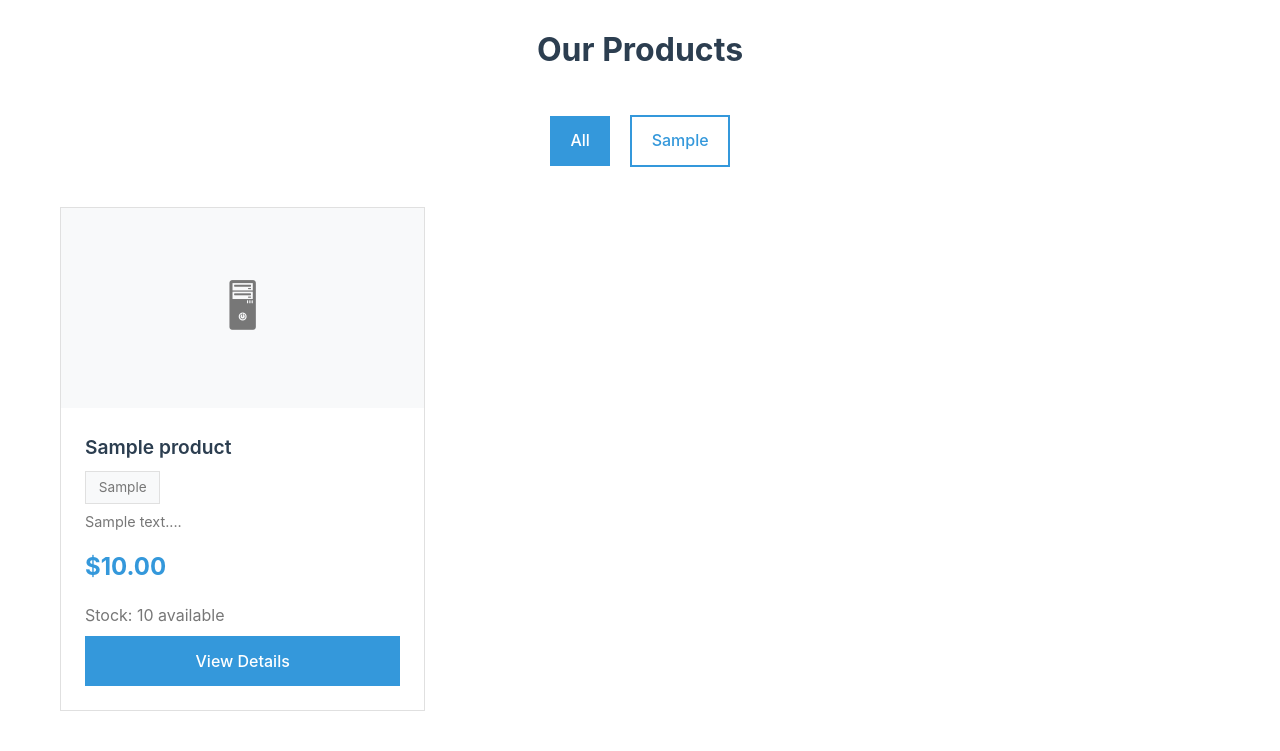
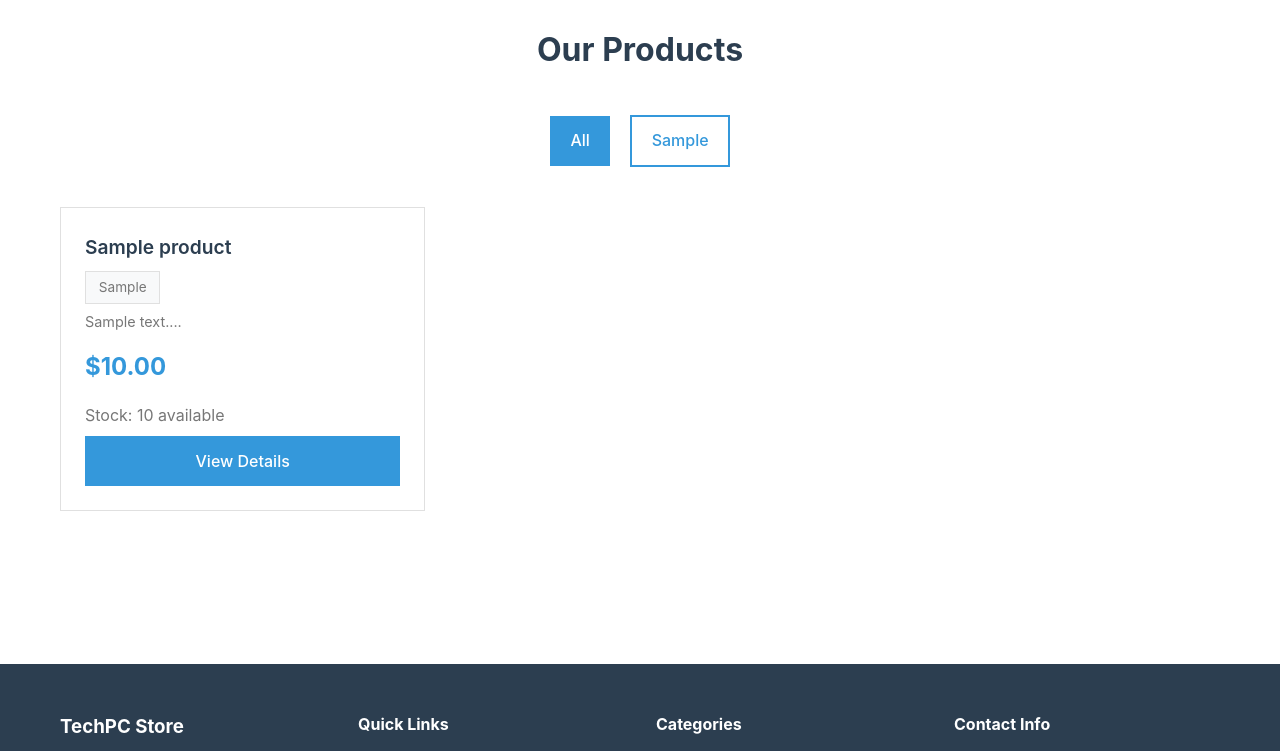
Before and after one commit to OneballLeft/pc-shop, a PHP site: page /src/products.php in a window 1280 px wide. Shown: the part 80-831 px from the top of the page. Run offline with PHP 8.4, Linux system fonts and the light colour scheme; tables that the repository leaves empty hold one stand-in row (values such as "Sample post").

Commit message:
feat: remove PC icons from all product displays

```diff
--- a/index.php
+++ b/index.php
@@ -3,7 +3,7 @@ $page_title = 'Home';
 require_once 'src/includes/header.php';
 
 // Fetch featured products
-$query = "SELECT * FROM products WHERE featured = TRUE ORDER BY created_at DESC LIMIT 4";
+$query = 'SELECT * FROM products WHERE featured = TRUE ORDER BY created_at DESC LIMIT 4';
 $result = mysqli_query($conn, $query);
 $featured_products = mysqli_fetch_all($result, MYSQLI_ASSOC);
 ?>
@@ -22,9 +22,6 @@ $featured_products = mysqli_fetch_all($result, MYSQLI_ASSOC);
         <div class="product-grid">
             <?php foreach ($featured_products as $product): ?>
             <div class="product-card fade-in">
-                <div class="product-image">
-                    <span>&#128421;</span>
-                </div>
                 <div class="product-info">
                     <h3 class="product-name"><?php echo htmlspecialchars($product['name']); ?></h3>
                     <span class="product-category"><?php echo htmlspecialchars($product['category']); ?></span>
--- a/src/cart.php
+++ b/src/cart.php
@@ -80,9 +80,6 @@ foreach ($cart_items as $item) {
         <div class="fade-in">
             <?php foreach ($cart_items as $item): ?>
             <div class="cart-item">
-                <div class="cart-item-image">
-                    <span style="font-size: 2rem;">&#128421;</span>
-                </div>
                 <div class="cart-item-details">
                     <h3 class="cart-item-name"><?php echo htmlspecialchars($item['name']); ?></h3>
                     <p class="cart-item-price">$<?php echo number_format($item['price'], 2); ?> each</p>
--- a/src/product-detail.php
+++ b/src/product-detail.php
@@ -52,10 +52,6 @@ if ($_SERVER['REQUEST_METHOD'] === 'POST' && isset($_POST['add_to_cart'])) {
     <?php endif; ?>
 
     <div class="product-detail fade-in">
-        <div class="product-detail-image">
-            <span>&#128421;</span>
-        </div>
-
         <div class="product-detail-info">
             <h1><?php echo htmlspecialchars($product['name']); ?></h1>
             <span class="product-category"><?php echo htmlspecialchars($product['category']); ?></span>
--- a/src/products.php
+++ b/src/products.php
@@ -43,9 +43,6 @@ $categories = mysqli_fetch_all($cat_result, MYSQLI_ASSOC);
         <?php else: ?>
             <?php foreach ($products as $product): ?>
             <div class="product-card fade-in">
-                <div class="product-image">
-                    <span>&#128421;</span>
-                </div>
                 <div class="product-info">
                     <h3 class="product-name"><?php echo htmlspecialchars($product['name']); ?></h3>
                     <span class="product-category"><?php echo htmlspecialchars($product['category']); ?></span>
```
